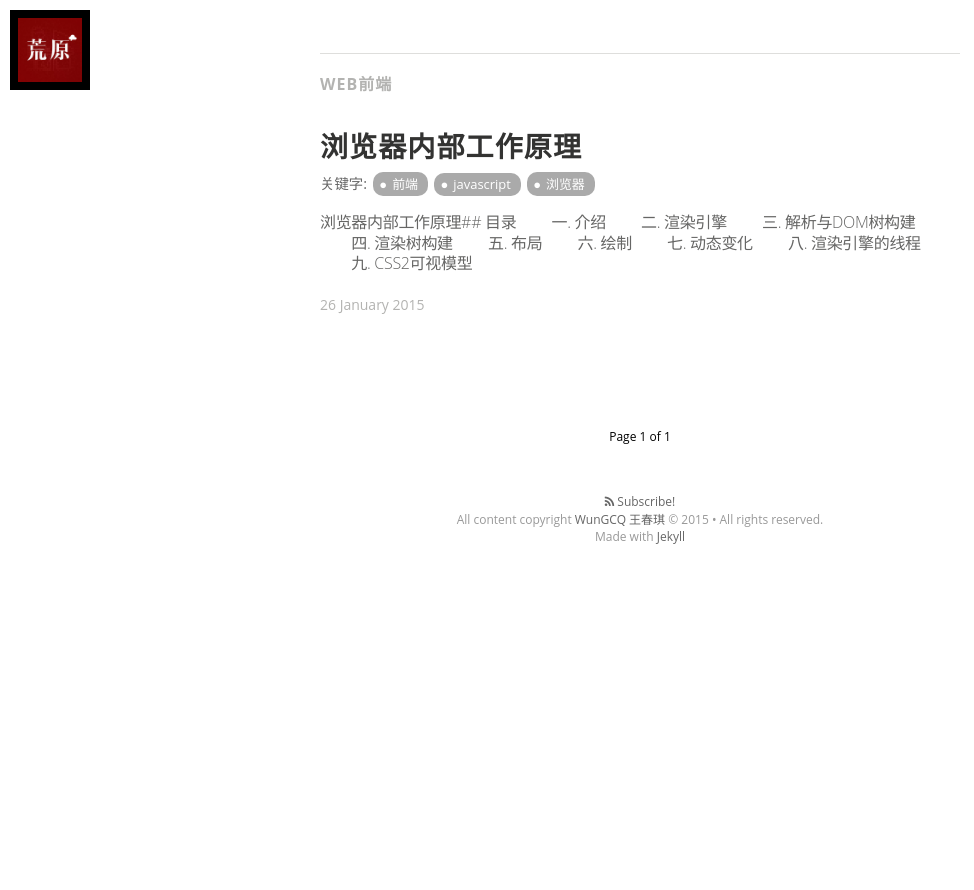
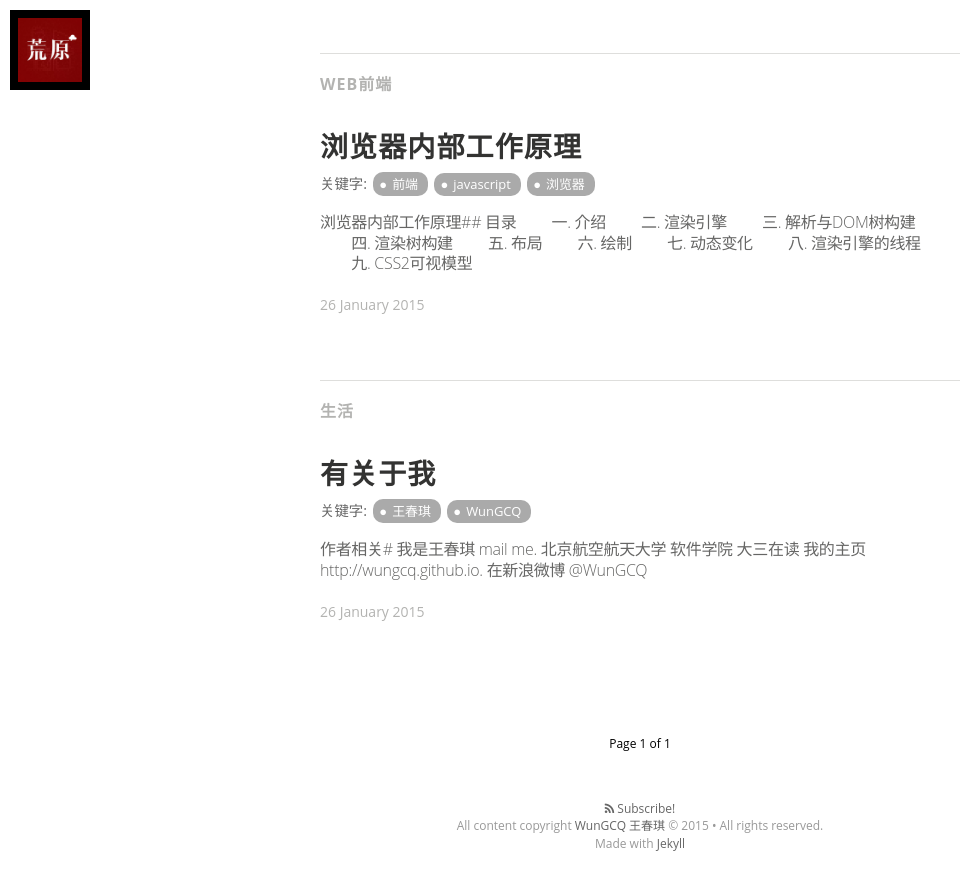
Before and after one commit to wcqblog/wcqblog.github.io, a Jekyll site: the page built from index.html, in a window 1280 px wide and 900 px high, scrolled down 658 px. Shown: the top 890 px of the window, without its empty margins (0-974 px from the left). Built offline with Jekyll 4.4.1, drawn with Linux system fonts in a browser that asks for light colours; nearby versions of some CDN libraries; some web fonts are replaced; Markdown is read by kramdown in place of the engine named in the settings; the list of posts is cut into pages by our own code; before the commit the page ends 1252 px from its top, so only the background shows below that; part of the change alters nothing that is shown.

Commit message:
Update 2015-1-26-about-me.markdown

```diff
--- a/_posts/2015-1-26-about-me.markdown
+++ b/_posts/2015-1-26-about-me.markdown
@@ -2,9 +2,9 @@
 layout: post
 title:  "有关于我"
 date:   2015-01-26 0:55:00
-categories: 关于作者
+categories: 王春琪 WunGCQ
 permalink: /about/
-tags: 前端 javascript 王春琪 WunGCQ
+tags: Life
 image: /assets/images/background_image.jpg
 ---
 
```
